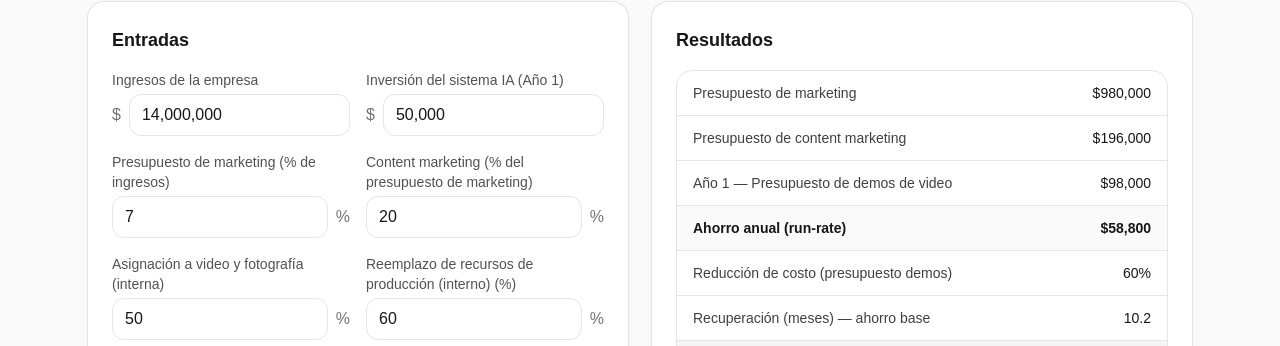
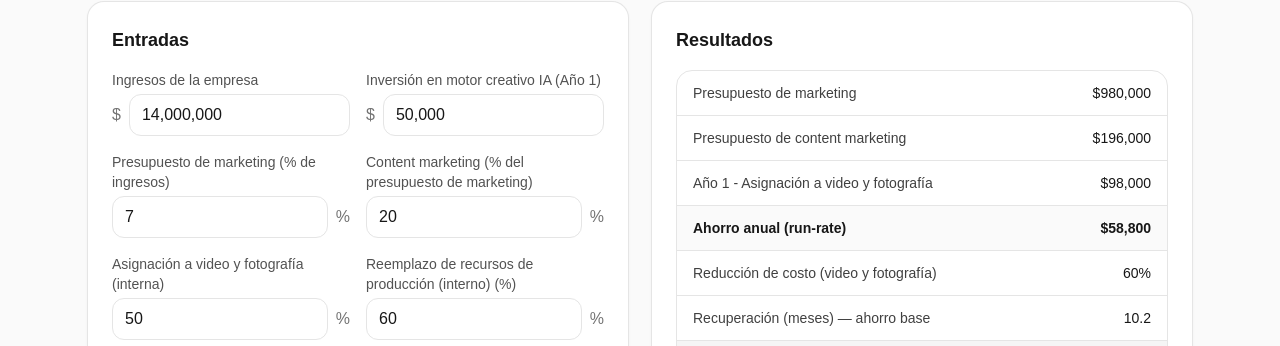
Before and after one commit to alvaro05061977/marketing-cost-calculator, a Next.js app: page /es in a window 1280 px wide. Shown: the part 234-580 px from the top of the page. Built offline with nearby package versions, Linux system fonts and the light colour scheme.

Commit message:
Rename investment label (ES)

```diff
--- a/app/es/page.tsx
+++ b/app/es/page.tsx
@@ -300,7 +300,7 @@ export default function Page() {
 </div>
 
               <div className="flex flex-col gap-1">
-  <div className="text-sm text-neutral-600">Inversión del sistema IA (Año 1)</div>
+  <div className="text-sm text-neutral-600">Inversión en motor creativo IA (Año 1)</div>
   <div className="flex items-center gap-2">
     <span className="text-neutral-500">$</span>
     <input
@@ -388,7 +388,7 @@ export default function Page() {
                     <td className="px-4 py-3 text-right font-medium">{money(calc.contentBudget)}</td>
                   </tr>
                   <tr>
-                    <td className="px-4 py-3 text-neutral-700">Año 1 — Presupuesto de demos de video</td>
+                    <td className="px-4 py-3 text-neutral-700">Año 1 - Asignación a video y fotografía</td>
                     <td className="px-4 py-3 text-right font-medium">{money(calc.demoBudgetYear1)}</td>
                   </tr>
                   <tr className="bg-neutral-50">
@@ -396,7 +396,7 @@ export default function Page() {
                     <td className="px-4 py-3 text-right font-semibold">{money(calc.annualSavings)}</td>
                   </tr>
                   <tr>
-                    <td className="px-4 py-3 text-neutral-700">Reducción de costo (presupuesto demos)</td>
+                    <td className="px-4 py-3 text-neutral-700">Reducción de costo (video y fotografía)</td>
                     <td className="px-4 py-3 text-right font-medium">{pct(calc.reductionPct, 0)}</td>
                   </tr>
                   <tr>
```
